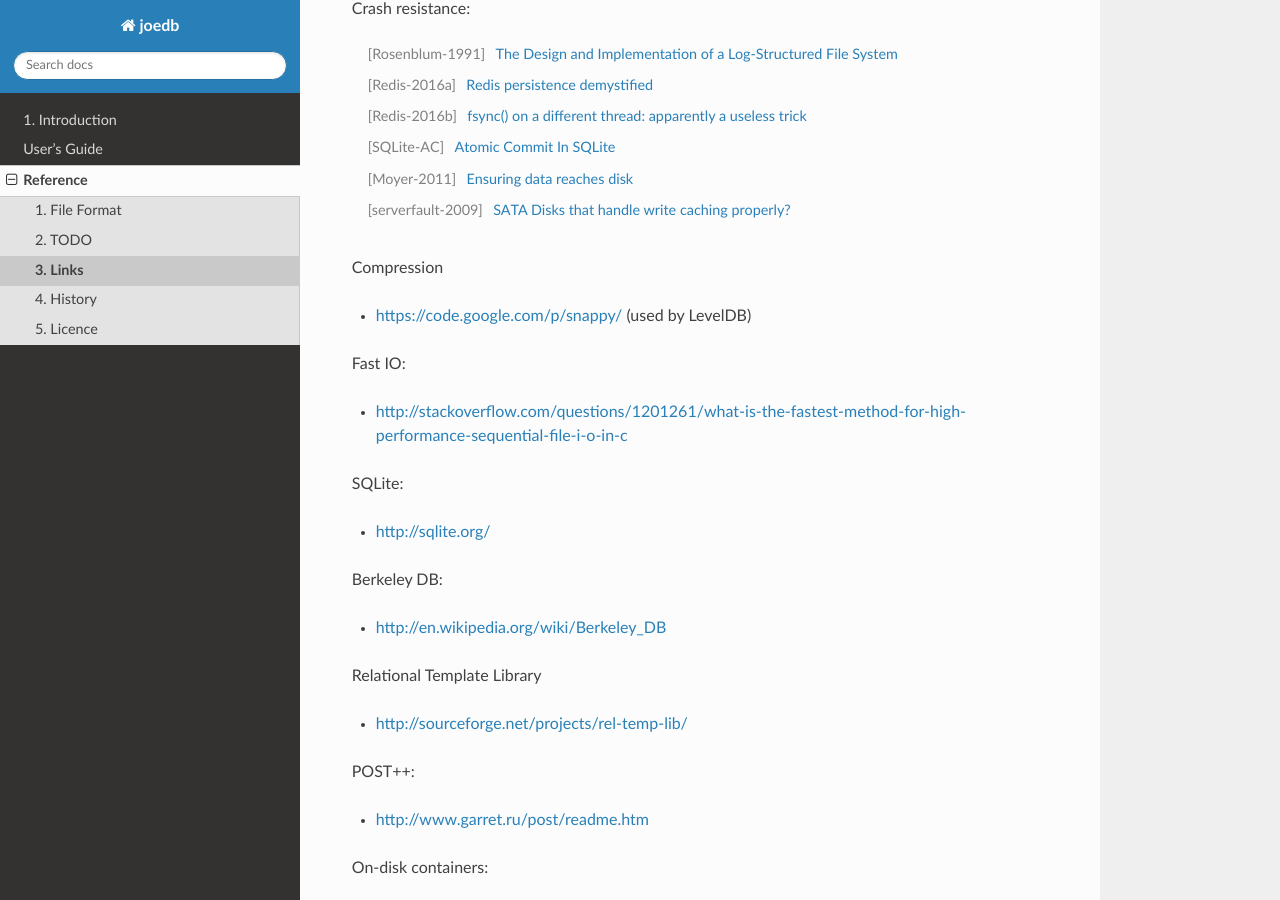
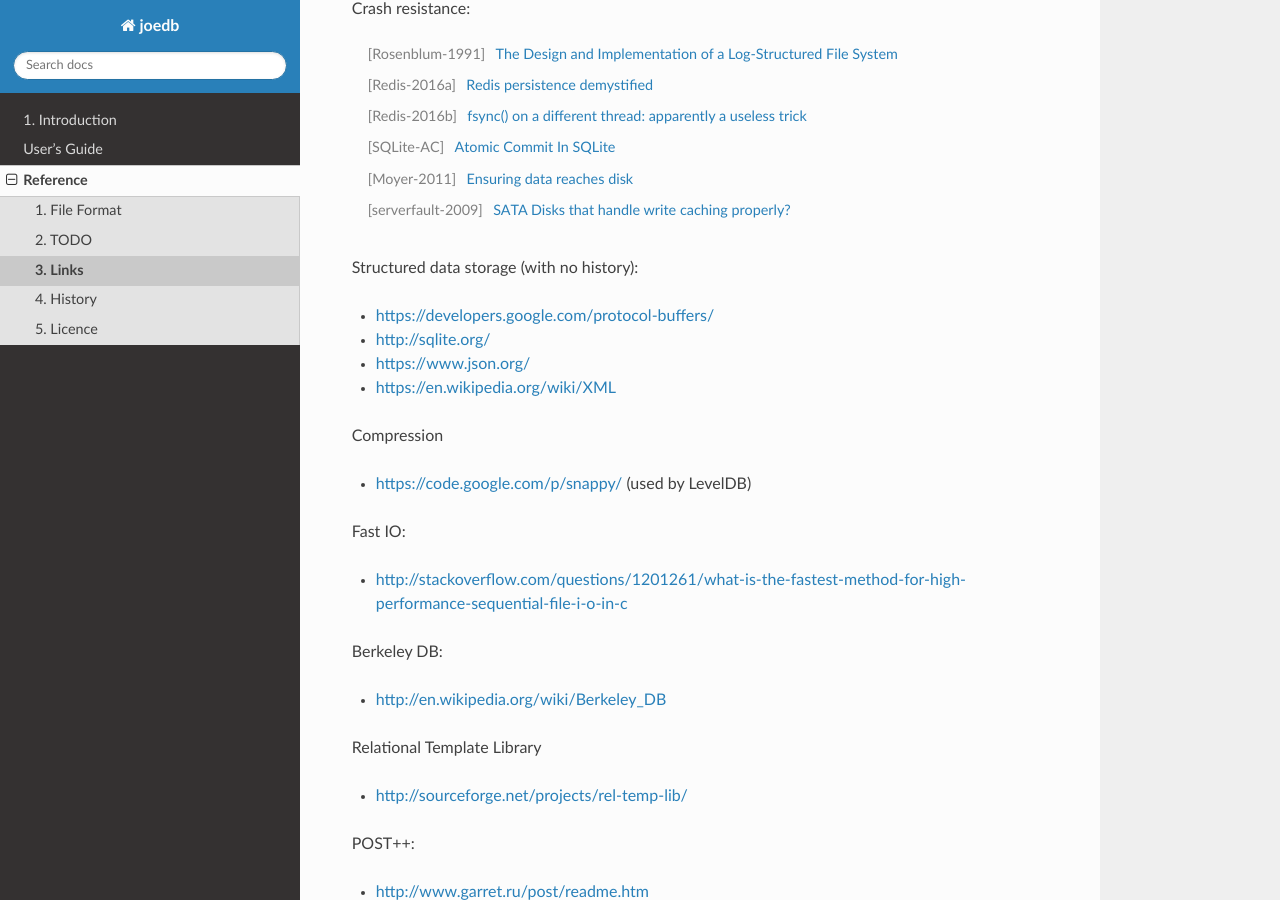
Before and after one commit to Remi-Coulom/joedb, a Sphinx documentation site: the page built from doc/source/links.rst, in a window 1280 px wide and 900 px high, scrolled down 763 px. Built offline with Sphinx 7.4.7 and the Read the Docs theme 2.0.0, drawn with Linux system fonts in a browser that asks for light colours; formulas are drawn with MathJax 3.

Commit message:
Minor doc changes

```diff
--- a/doc/source/intro.rst
+++ b/doc/source/intro.rst
@@ -9,12 +9,12 @@
 Pros and Cons
 -------------
 
-Joedb offers many nice features that may make it more attractive than typical alternatives such as SQLite, xml, or json:
+Joedb offers many nice features that may make it more attractive than typical alternatives such as protobuf, SQLite, XML, or JSON:
 
 - Since a joedb file is append-only, its crash-safe operation does not require flushing data to disk as frequently as typical relational databases, which can make it an order of magnitude faster (see :doc:`checkpoints` for details and benchmarks).
 - The whole data history is remembered. So, no old data can ever be lost. It is also possible to add time stamps and comments to the journal, and use it as a log of the application (if the history has to be forgotten for privacy or disk-space reasons, it is also possible to pack it).
 - If the database schema of an application changes over time, joedb can upgrade old files to the new version automatically. The upgrade includes changes to the schema as well as custom data manipulation (see :doc:`schema_upgrade`).
-- The database schema is compiled into C++ code that allows convenient type-safe data manipulation. Many errors that would be detected at run time with SQL, xml, or json will be detected at compile time instead.
+- The database schema is compiled into C++ code that allows convenient type-safe data manipulation. Many errors that would be detected at run time with SQL, XML, or JSON will be detected at compile time instead.
 - Joedb is very simple, light, and fast.
 
 Joedb currently has some limitations that may be removed with future improvements:
--- a/doc/source/links.rst
+++ b/doc/source/links.rst
@@ -35,6 +35,13 @@
 .. [Moyer-2011] `Ensuring data reaches disk <http://lwn.net/Articles/457667/>`_
 .. [serverfault-2009] `SATA Disks that handle write caching properly? <http://serverfault.com/questions/15404/sata-disks-that-handle-write-caching-properly>`_
 
+Structured data storage (with no history):
+
+- https://developers.google.com/protocol-buffers/
+- http://sqlite.org/
+- https://www.json.org/
+- https://en.wikipedia.org/wiki/XML
+
 Compression
 
 - https://code.google.com/p/snappy/ (used by LevelDB)
@@ -42,10 +49,6 @@
 Fast IO:
 
 - http://stackoverflow.com/questions/1201261/what-is-the-fastest-method-for-high-performance-sequential-file-i-o-in-c
-
-SQLite:
-
-- http://sqlite.org/
 
 Berkeley DB:
 
```
